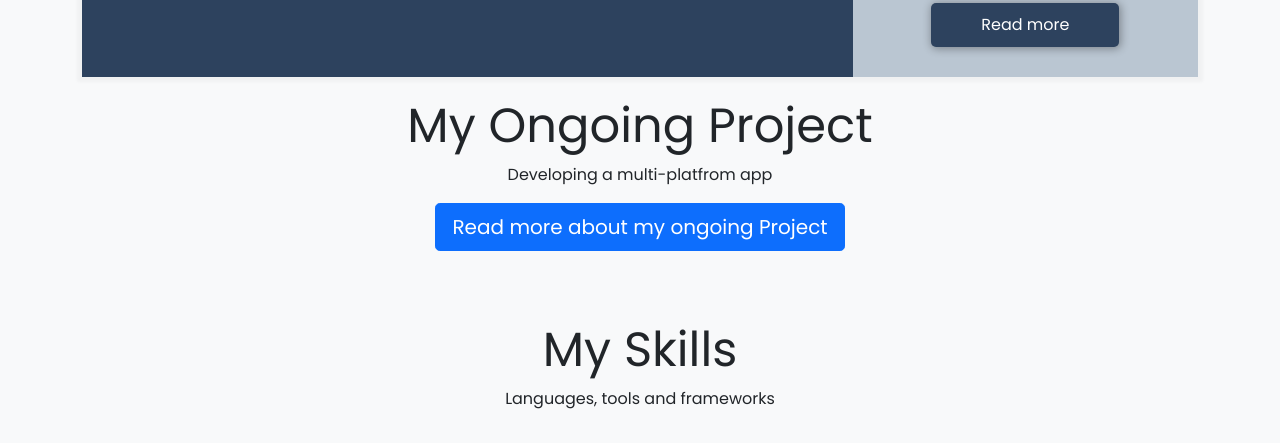
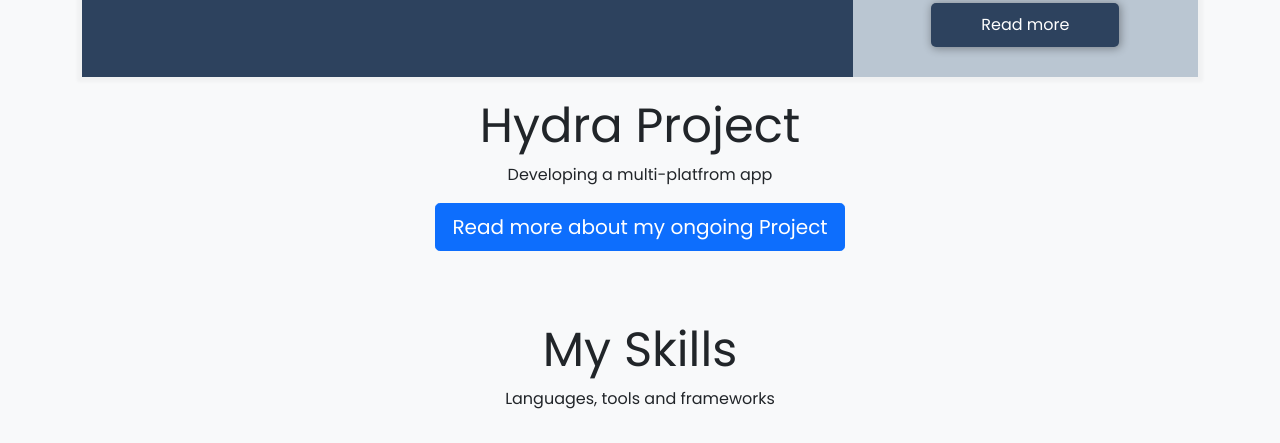
Before and after one commit to AndreasStavropoulos/volta76.github.io, a plain HTML site: page index.html in a window 1280 px wide. Shown: the part 968-1411 px from the top of the page. Drawn offline with nearby package versions, Linux system fonts and the light colour scheme; a web font is replaced by a local one.

Commit message:
Add name to Title project

```diff
--- a/index.html
+++ b/index.html
@@ -198,7 +198,7 @@
       <div class="container">
         <div class="row justify-content-center">
           <div class="col-md-9 col-lg-6 text-center mb-3">
-            <h2 class="display-5 mt-1">My Ongoing Project</h2>
+            <h2 class="display-5 mt-1">Hydra Project</h2>
             <p>Developing a multi-platfrom app</p>
             <div>
               <a
```
